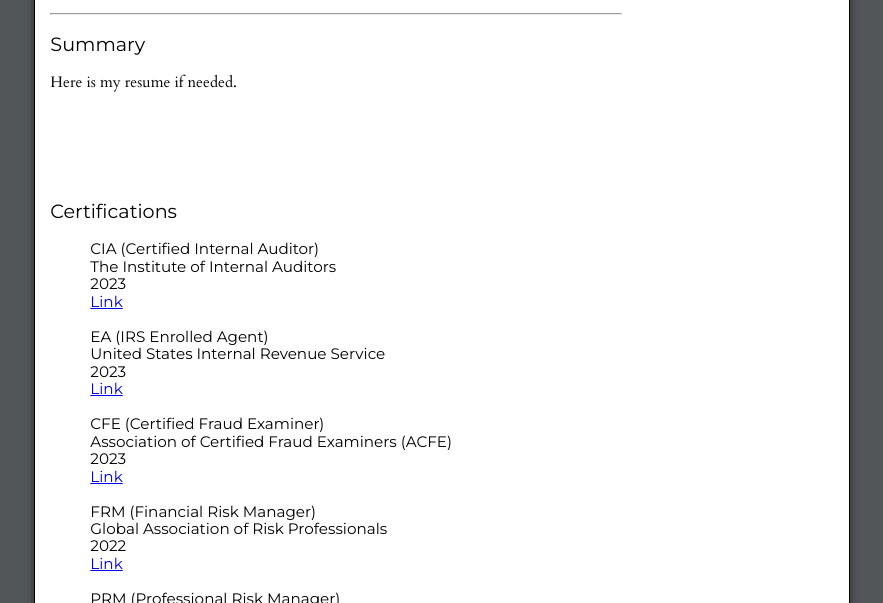
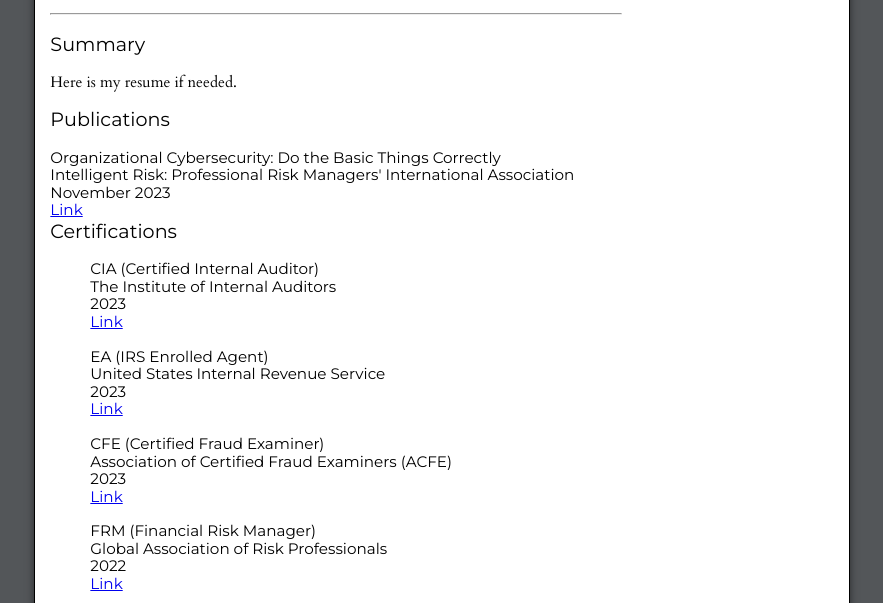
Before and after one commit to TedBelanoff/Resume, a plain HTML site: page index.html in a window 1280 px wide. Shown: the part 142-745 px from the top of the page, without its empty margins (198-1081 px from the left). Drawn offline with nearby package versions, Linux system fonts and the light colour scheme.

Commit message:
Update index.html

```diff
--- a/index.html
+++ b/index.html
@@ -45,6 +45,19 @@
                         <section>
                             <h6>Summary</h6>
                             <p>Here is my resume if needed.</p>
+                        </section>
+                        <section>
+                            <h6>Publications</h6>
+                            <div>
+                                        <p class="sanserif">Organizational Cybersecurity: Do the Basic Things Correctly</p>
+                                    </div>
+                                    <div>
+                                        <span>Intelligent Risk: Professional Risk Managers' International Association</span>
+                                    </div>
+                                    <div><span>November 2023</span></div>
+                                    <div>
+                                        <a href="https://issuu.com/prmia7/docs/intelligentrisk_nov2023_issuu?fr=xKAE9_zU1NQ/"><span>Link</span></a>
+                                    </div>
                         </section>
                         <section class="certification">
                             <h6>Certifications</h6>
```
